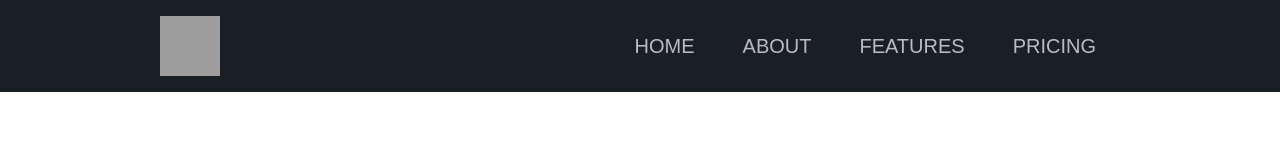
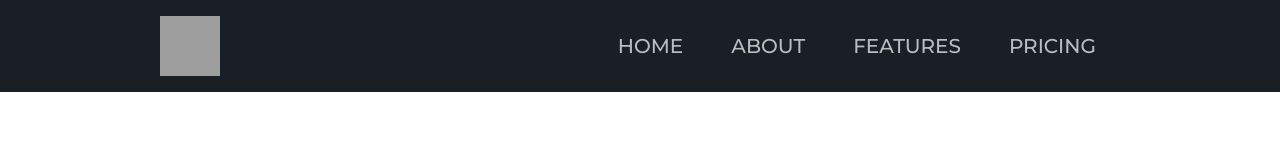
Before and after one commit to Andrew-Sem/next-site, a Next.js app: page / in a window 1280 px wide. Shown: the top 160 px of the page. Built offline with nearby package versions, Linux system fonts and the light colour scheme; grey boxes are pictures that could not be loaded.

Commit message:
fix font style

```diff
--- a/components/CustomLink/CustomLink.module.css
+++ b/components/CustomLink/CustomLink.module.css
@@ -1,5 +1,6 @@
 .a {
   font-family: var(--font-base);
+  font-weight: 500;
   font-size: 20px;
   text-transform: uppercase;
   position: relative;
--- a/components/MainLayout/MainLayout.js
+++ b/components/MainLayout/MainLayout.js
@@ -14,6 +14,12 @@
         />
         <meta name="description" content="losos" />
         <meta charSet="utf-8" />
+        <link rel="preconnect" href="https://fonts.googleapis.com" />
+        <link rel="preconnect" href="https://fonts.gstatic.com" crossorigin />
+        <link
+          href="https://fonts.googleapis.com/css2?family=Montserrat:wght@300;400;500;600&display=swap"
+          rel="stylesheet"
+        />
       </Head>
       <header className={classes.header}>
         <div className="container">
```
